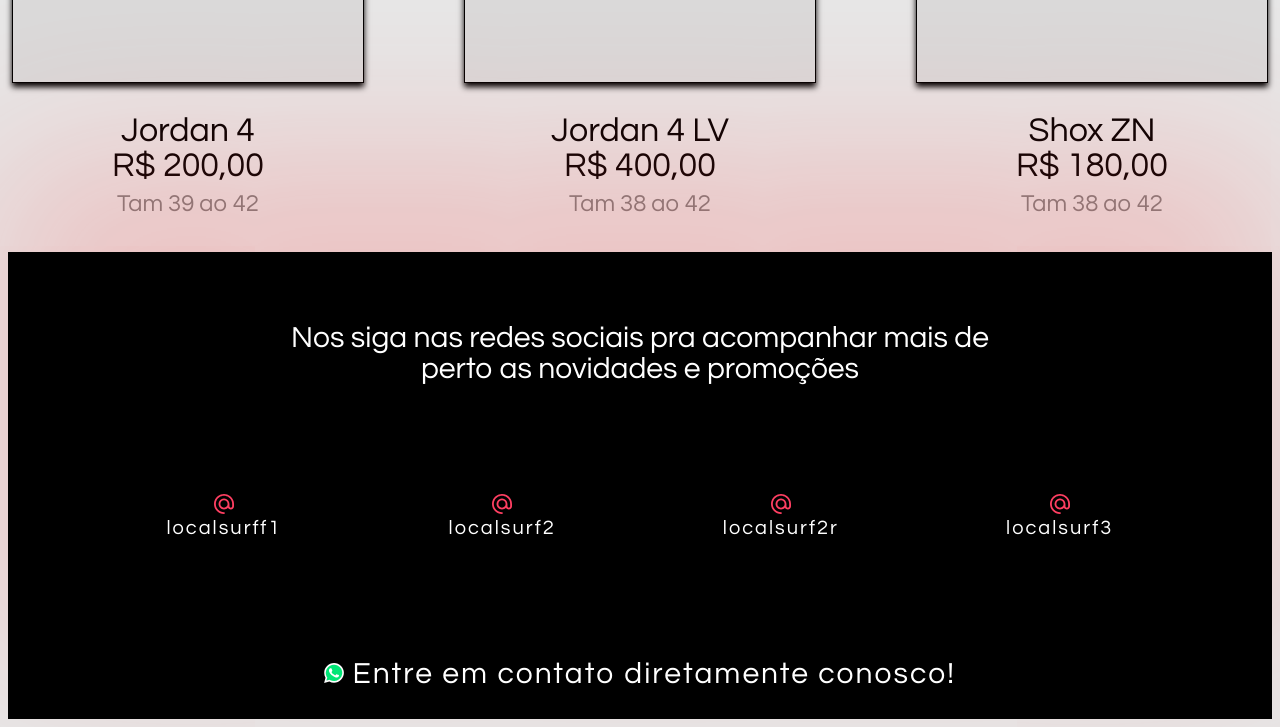
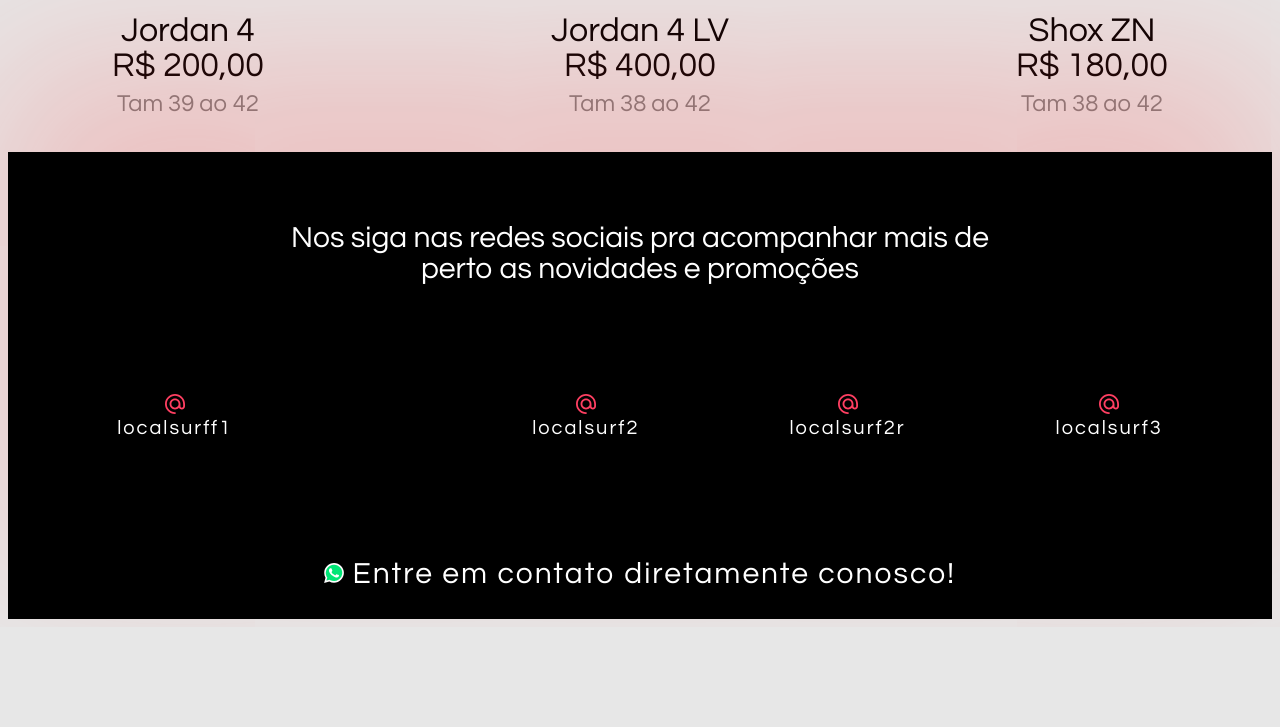
Before and after one commit to caueeeee/LocalSurf, a plain HTML site: page index.html in a window 1280 px wide. Shown: the part 3057-3784 px from the top of the page. After the commit the page ends 3684 px from the top, so only its background shows below. Drawn offline with Linux system fonts and the light colour scheme; a web font is replaced by a local one.

Commit message:
Add files via upload

```diff
--- a/index.html
+++ b/index.html
@@ -34,7 +34,7 @@
     <button id="backToTop" title="Voltar ao topo" class="top">↑</button>
 
     <section class="titulo">
-       <img src="FOTO DA LOJA.png" alt="">
+        <img src="FOTO DA LOJA.png" alt="">
     </section>
     <div class="section1">
         <div class="primeiro">
@@ -285,14 +285,29 @@
         <BR></BR>
         <div class="social">
             <p>
-                <li class="insta"><img src="arroba-at-svgrepo-com.svg" alt="" width="20px"> <span class="social-text">
-                        localsurff1</span></li>
-                <li class="insta"><img src="arroba-at-svgrepo-com.svg" alt="" width="20px"> <span class="social-text">
-                        localsurf2</span></li>
-                <li class="insta"><img src="arroba-at-svgrepo-com.svg" alt="" width="20px"> <span class="social-text">
-                        localsurf2r</span></li>
-                <li class="insta"><img src="arroba-at-svgrepo-com.svg" alt="" width="20px"> <span class="social-text">
-                        localsurf3</span></li>
+                <a href="https://www.instagram.com/localsurff1/">
+                    <li class="insta"><img src="arroba-at-svgrepo-com.svg" alt="" width="20px"> <span
+                            class="social-text">
+                            localsurff1</span></li>
+                </a>
+
+                <a href="https://www.instagram.com/localsurf2/">
+                    <li class="insta"><img src="arroba-at-svgrepo-com.svg" alt="" width="20px"> <span
+                            class="social-text">
+                            localsurf2</span></li>
+                </a>
+
+                <a href="https://www.instagram.com/localsurf2r/">
+                    <li class="insta"><img src="arroba-at-svgrepo-com.svg" alt="" width="20px"> <span
+                            class="social-text">
+                            localsurf2r</span></li>
+                </a>
+
+                <a href="https://www.instagram.com/localsurff3/">
+                    <li class="insta"><img src="arroba-at-svgrepo-com.svg" alt="" width="20px"> <span
+                            class="social-text">
+                            localsurf3</span></li>
+                </a>
             </p>
         </div>
 
--- a/style.css
+++ b/style.css
@@ -761,7 +761,7 @@ p {
 }
 
 .promocao {
-    margin-top: 300px;
+    margin-top: 200px;
     position: relative;
     padding-bottom: 350px;
 }
@@ -1056,3 +1056,8 @@ footer p {
         transform: rotate(-10deg);
     }
 }
+
+a{
+    text-decoration: none;
+    color: white;
+}
```
